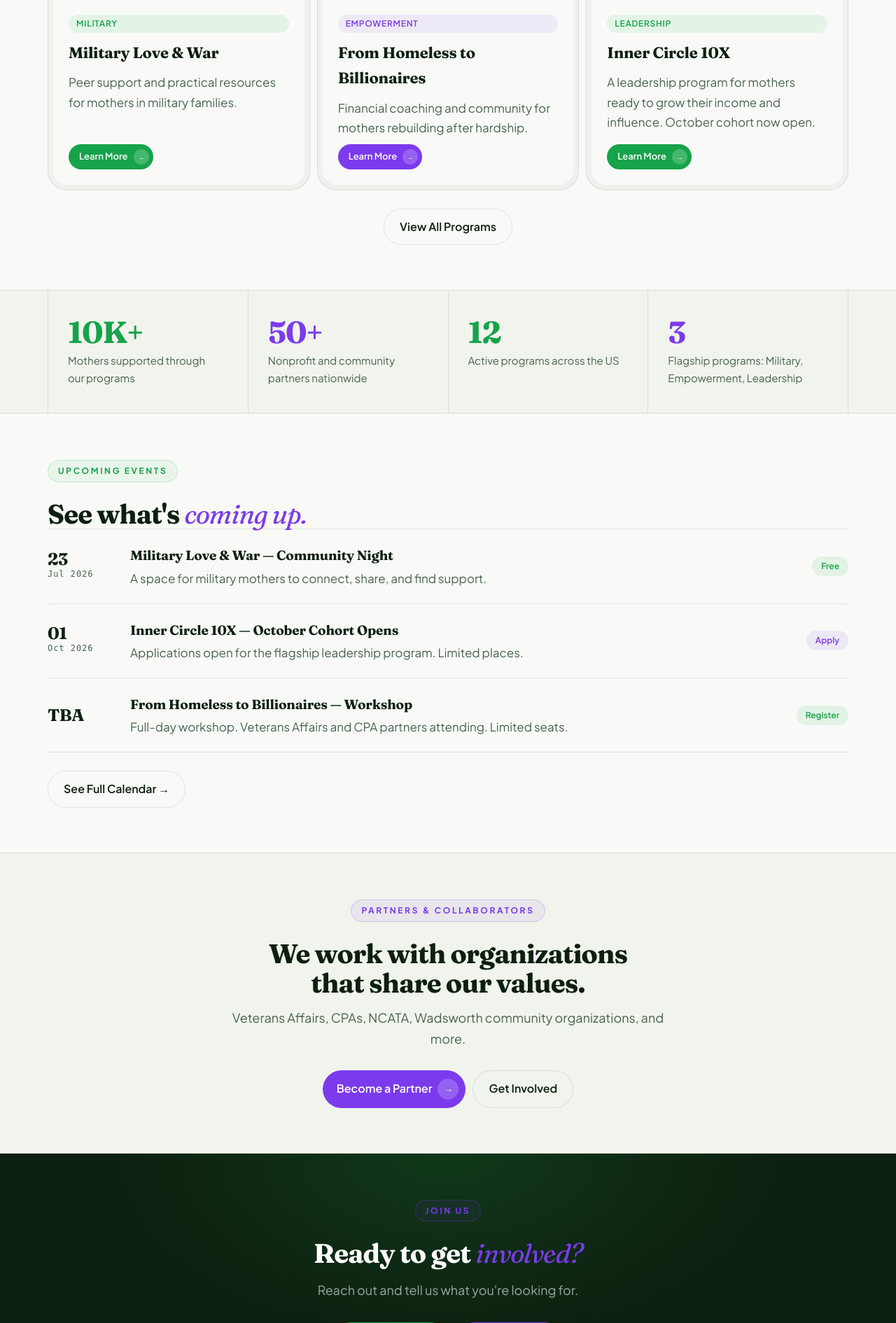
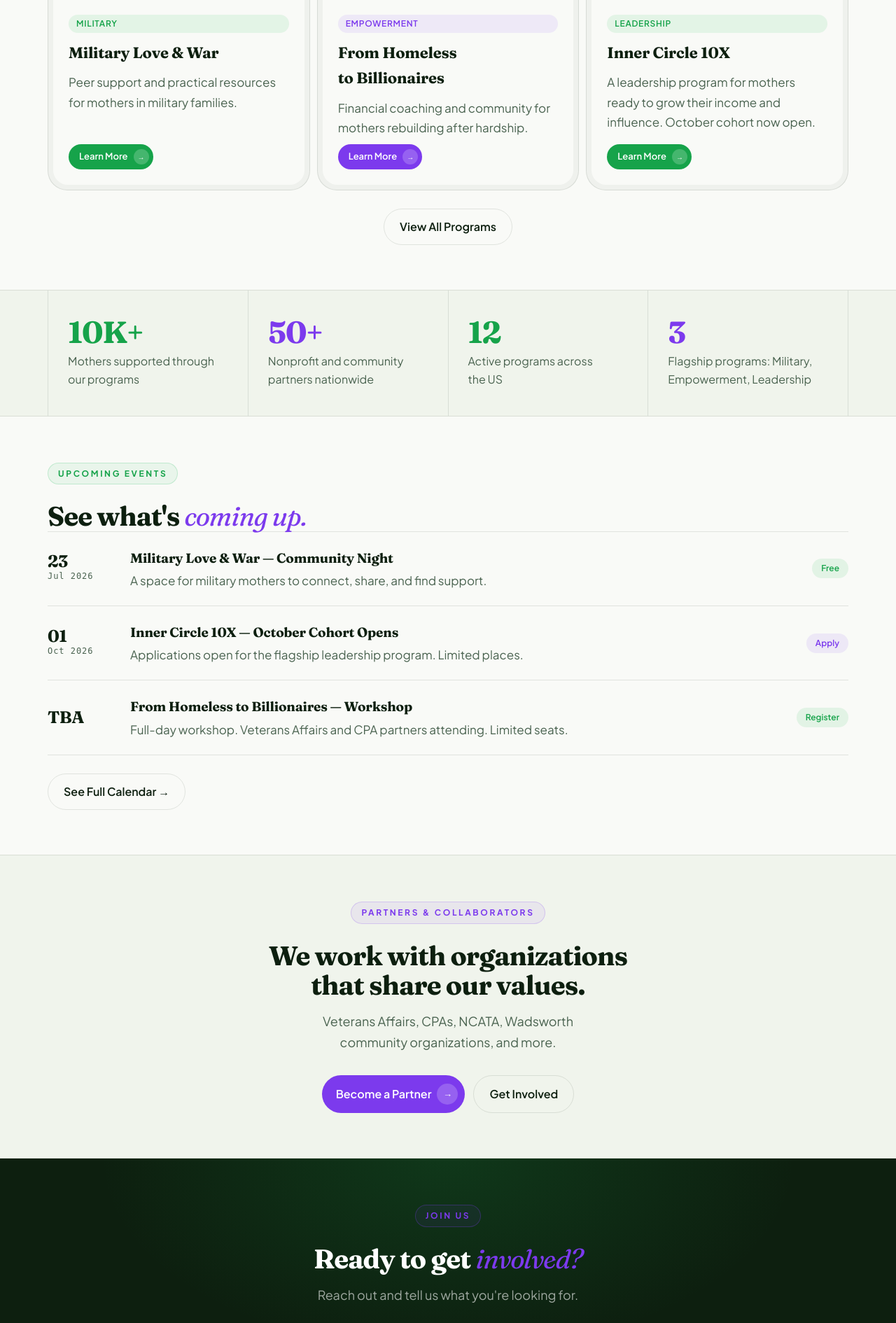
Before and after one commit to AmmarMetaphor/global-mothers-united-wordpress, a WordPress theme: template front-page.php in a window 1280 px wide. Shown: the part 1604-3494 px from the top of the page at 70% size. Run offline with PHP 8.4 and a stand-in for WordPress, Linux system fonts and the light colour scheme; the site name, menu and one post (Sample post) are stand-ins, and other content is empty; some web fonts are replaced.

Commit message:
Polish typography and text alignment site-wide

```diff
--- a/assets/css/site.css
+++ b/assets/css/site.css
@@ -30,6 +30,10 @@ html{scroll-behavior:smooth}
 body{background:var(--cream);color:var(--ink);font-family:'Plus Jakarta Sans',sans-serif;font-size:18px;line-height:1.65;-webkit-font-smoothing:antialiased;overflow-x:hidden}
 ::selection{background:var(--green);color:#fff}
 a:focus-visible,button:focus-visible{outline:2px solid var(--green-mid);outline-offset:2px}
+
+/* Sitewide widow/orphan control: browsers that support text-wrap simply get
+   better line breaks, everything else falls back to normal wrapping. */
+p{text-wrap:pretty}
 
 /* ---- Scroll-reveal animation (.rv) — unchanged from Phase 1 ---- */
 .rv{opacity:0;transform:translateY(24px);filter:blur(4px);transition:opacity .9s var(--ease),transform .9s var(--ease),filter .9s var(--ease)}
@@ -72,18 +76,22 @@ nav{position:fixed;top:20px;left:50%;transform:translateX(-50%);z-index:40;displ
 .sr-only{position:absolute;width:1px;height:1px;padding:0;margin:-1px;overflow:hidden;clip:rect(0,0,0,0);white-space:nowrap;border:0}
 .eyebrow.g{color:var(--green-mid);background:rgba(29,185,84,.07);border-color:rgba(29,185,84,.2)}
 .eyebrow.p{color:var(--purple-soft);background:rgba(124,58,237,.07);border-color:rgba(124,58,237,.2)}
-h1{font-family:'Fraunces',serif;font-weight:700;font-size:clamp(40px,5vw,68px);line-height:1.05;letter-spacing:-.03em}
+h1{font-family:'Fraunces',serif;font-weight:700;font-size:clamp(40px,5vw,68px);line-height:1.05;letter-spacing:-.03em;text-wrap:balance}
 h1 em{font-style:italic;font-weight:400;color:var(--green-mid)}
-h2{font-family:'Fraunces',serif;font-weight:700;font-size:clamp(26px,3vw,40px);line-height:1.1;letter-spacing:-.025em}
+h2{font-family:'Fraunces',serif;font-weight:700;font-size:clamp(26px,3vw,40px);line-height:1.1;letter-spacing:-.025em;text-wrap:balance}
 h2 em{font-style:italic;font-weight:400;color:var(--purple-soft)}
-h3{font-family:'Fraunces',serif;font-weight:600;font-size:22px;letter-spacing:-.01em}
+h3{font-family:'Fraunces',serif;font-weight:600;font-size:22px;letter-spacing:-.01em;text-wrap:balance}
 section{padding:var(--space-xl) 0}
 header.page{padding:100px 0 var(--space-lg)}
+
+/* Shared page-header intro paragraph (Programs, Events, Get Involved,
+   Media, Contact) — replaces five near-identical inline styles. */
+.page-lede{color:var(--slate);font-size:18.5px;margin-top:18px;max-width:58ch}
 
 /* ---- Shared form fields (Get Involved + Contact) — unchanged, forms are out of scope ---- */
 .field{display:flex;flex-direction:column;gap:8px}
 .field label{font-size:13.5px;font-weight:600;color:var(--ink)}
-.field input,.field select,.field textarea{background:var(--cream-deep);border:1px solid var(--hairline);border-radius:12px;padding:12px 16px;font-family:'Plus Jakarta Sans',sans-serif;font-size:15px;color:var(--ink);outline:none;transition:border-color .3s var(--ease)}
+.field input,.field select,.field textarea{width:100%;min-width:0;background:var(--cream-deep);border:1px solid var(--hairline);border-radius:12px;padding:12px 16px;font-family:'Plus Jakarta Sans',sans-serif;font-size:15px;color:var(--ink);outline:none;transition:border-color .3s var(--ease)}
 .field input:focus,.field select:focus,.field textarea:focus{border-color:var(--green-mid);box-shadow:0 0 0 3px rgba(22,163,74,.1)}
 .field textarea{resize:vertical;min-height:100px}
 .field.full,.full{grid-column:1/-1}
@@ -94,6 +102,12 @@ header.page{padding:100px 0 var(--space-lg)}
 .fin h2{color:#fff;margin:0 auto;max-width:22ch;position:relative;z-index:1}
 .fin p{color:rgba(255,255,255,.62);margin:18px auto 36px;max-width:46ch;position:relative;z-index:1}
 .fin-cta{display:flex;gap:12px;justify-content:center;flex-wrap:wrap;position:relative;z-index:1}
+
+/* ---- Shared centered CTA band (Home Partner Band, Media Speaking Band) ---- */
+.cta-band{background:var(--cream-deep);border-top:1px solid var(--hairline);border-bottom:1px solid var(--hairline);padding:var(--space-xl) 0;text-align:center}
+.cta-band h2{margin:0 auto;max-width:24ch}
+.cta-band p{color:var(--slate);margin:16px auto 32px;max-width:50ch;text-wrap:balance}
+.cta-band .cta-row{display:flex;gap:12px;justify-content:center;flex-wrap:wrap}
 
 /* ---- Shared program/category badges (.ptag-g / .ptag-p) ---- */
 .ptag-g{background:rgba(29,185,84,.1);color:var(--green-mid)}
@@ -152,12 +166,12 @@ header::before{content:"";position:absolute;bottom:-100px;left:-60px;width:380px
 .bc{padding:22px;border-radius:calc(1.25rem - 3px)}
 .bc-big{grid-column:1/-1;background:var(--ink);position:relative;overflow:hidden}
 .bc-big::after{content:"";position:absolute;top:-40px;right:-40px;width:160px;height:160px;border-radius:999px;background:radial-gradient(circle,rgba(29,185,84,.28),transparent 70%)}
-.bc-big .num{font-family:'Fraunces',serif;font-weight:700;font-size:42px;letter-spacing:-.03em;color:var(--green);position:relative;z-index:1}
-.bc-big p{color:rgba(255,255,255,.58);font-size:14px;max-width:26ch;margin-top:5px;position:relative;z-index:1}
+.bc-big .num{font-family:'Fraunces',serif;font-weight:700;font-size:clamp(40px,3.6vw,56px);letter-spacing:-.03em;color:var(--green);position:relative;z-index:1}
+.bc-big p{color:rgba(255,255,255,.72);font-weight:500;line-height:1.5;font-size:clamp(17px,1vw,18px);max-width:26ch;margin-top:8px;position:relative;z-index:1}
 .bc-g{background:linear-gradient(135deg,var(--green-mid),var(--green-deep));color:#fff}
 .bc-p{background:linear-gradient(135deg,var(--purple-soft),var(--purple));color:#fff}
-.bc-g .num,.bc-p .num{font-family:'Fraunces',serif;font-weight:700;font-size:32px;letter-spacing:-.03em}
-.bc-g p,.bc-p p{font-size:14px;opacity:.85;margin-top:4px}
+.bc-g .num,.bc-p .num{font-family:'Fraunces',serif;font-weight:700;font-size:clamp(34px,2.8vw,46px);letter-spacing:-.03em}
+.bc-g p,.bc-p p{font-size:clamp(16px,1.1vw,18px);font-weight:700;opacity:1;margin-top:6px}
 
 .mission{background:var(--ink);color:#fff;position:relative;overflow:hidden}
 .mission::after{content:"";position:absolute;top:0;right:0;width:480px;height:100%;background:radial-gradient(ellipse at 100% 50%,rgba(29,185,84,.12),transparent 60%);pointer-events:none}
@@ -184,7 +198,7 @@ header::before{content:"";position:absolute;bottom:-100px;left:-60px;width:380px
 .st{padding:38px 28px;border-right:1px solid var(--hairline)}
 .st .num{font-family:'Fraunces',serif;font-weight:700;font-size:clamp(30px,3.4vw,46px);letter-spacing:-.03em;line-height:1}
 .st .num.g{color:var(--green-mid)}.st .num.p{color:var(--purple-soft)}
-.st p{color:var(--slate);font-size:15px;margin-top:6px;max-width:20ch}
+.st p{color:var(--slate);font-size:16px;margin-top:6px;max-width:22ch}
 
 .ev-row{display:grid;grid-template-columns:96px 1fr auto;gap:22px;align-items:center;padding:22px 0;border-bottom:1px solid var(--hairline);transition:background .25s var(--ease)}
 .ev-row:hover{background:rgba(29,185,84,.04)}
@@ -196,7 +210,7 @@ header::before{content:"";position:absolute;bottom:-100px;left:-60px;width:380px
 .ebadge-g{background:rgba(29,185,84,.1);color:var(--green-mid)}
 .ebadge-p{background:rgba(124,58,237,.09);color:var(--purple-soft)}
 
-.partner-band{background:var(--cream-deep);border-top:1px solid var(--hairline);border-bottom:1px solid var(--hairline);padding:var(--space-xl) 0;text-align:center}
+/* .partner-band is styled via the shared .cta-band rules above. */
 
 .final{background:var(--ink);color:#fff;text-align:center;position:relative;overflow:hidden}
 .final::after{content:"";position:absolute;inset:0;background:radial-gradient(ellipse at 50% 0%,rgba(29,185,84,.16),transparent 55%);pointer-events:none}
@@ -221,7 +235,7 @@ body.home .ptag{display:inline-block;padding:3px 11px;border-radius:999px;font-s
 .prog-visual-inner.p{background:linear-gradient(135deg,rgba(124,58,237,.12),rgba(107,33,168,.06))}
 .prog-photo{display:block;width:100%;height:100%;object-fit:cover}
 .prog-body h3{font-size:30px;margin-bottom:14px}
-.prog-body p{color:var(--slate);margin-bottom:14px;max-width:52ch}
+.prog-body p{color:var(--slate);margin-bottom:14px;max-width:60ch}
 .prog-detail{display:flex;flex-direction:column;gap:0;margin:20px 0;border-top:1px solid var(--hairline)}
 .pd{display:flex;gap:14px;padding:12px 0;border-bottom:1px solid var(--hairline);font-size:16px;color:var(--slate)}
 .pd strong{color:var(--ink);font-weight:600;min-width:90px}
@@ -268,7 +282,7 @@ body.gmu-programs .ptag{display:inline-block;padding:4px 12px;border-radius:999p
 .cal-wrap{background:rgba(13,31,15,.03);border:1px solid var(--hairline);border-radius:2rem;padding:8px;margin-top:var(--space-lg)}
 .cal-inner{background:var(--cream);border-radius:calc(2rem - 8px);padding:56px;text-align:center;box-shadow:inset 0 1px 1px rgba(255,255,255,.9)}
 .cal-inner h3{margin-bottom:8px}
-.cal-inner p{color:var(--slate);font-size:17px;max-width:44ch;margin:0 auto var(--space-md)}
+.cal-inner p{color:var(--slate);font-size:17px;max-width:48ch;margin:0 auto var(--space-md)}
 
 
 /* ==========================================================================
@@ -310,7 +324,7 @@ body.gmu-programs .ptag{display:inline-block;padding:4px 12px;border-radius:999p
 .press-pub{font-family:'Fraunces',serif;font-weight:700;font-size:19px}.press-pub span{display:block;font-family:'Spline Sans Mono',monospace;font-size:12px;letter-spacing:.16em;text-transform:uppercase;color:var(--slate);font-weight:400;margin-bottom:3px}
 .press-row h3{font-size:19px;margin-bottom:4px}.press-row p{color:var(--slate);font-size:17px}
 .press-date{font-family:'Spline Sans Mono',monospace;font-size:12px;color:var(--slate);white-space:nowrap}
-.speak-band{background:var(--cream-deep);border-top:1px solid var(--hairline);border-bottom:1px solid var(--hairline);padding:var(--space-xl) 0;text-align:center}
+/* .speak-band is styled via the shared .cta-band rules above. */
 
 /* ---- Media page overrides: page-scoped .ptag is an anchor pill here, not a badge ---- */
 body.gmu-media .ptag{padding:5px 12px;border-radius:999px;font-size:12px;font-weight:600;border:1px solid var(--hairline);color:var(--slate);text-decoration:none;transition:all .3s var(--ease)}
@@ -326,7 +340,7 @@ body.gmu-media .ptag.g:hover{background:var(--green-mid);color:#fff}
 .contact-info{display:flex;flex-direction:column;gap:0}
 .ci{padding:24px 0;border-bottom:1px solid var(--hairline);display:flex;gap:18px;align-items:flex-start}
 .ci:first-child{border-top:1px solid var(--hairline)}
-.ci h3{font-size:19px;margin-bottom:3px}.ci p,.ci a{color:var(--slate);font-size:17px;text-decoration:none}.ci a:hover{color:var(--green-mid)}
+.ci h3{font-size:19px;margin-bottom:3px}.ci p,.ci a{color:var(--slate);font-size:17px;text-decoration:none;overflow-wrap:anywhere}.ci a:hover{color:var(--green-mid)}
 .form-shell{background:rgba(13,31,15,.04);border:1px solid var(--hairline);border-radius:2rem;padding:8px}
 .form-box{background:var(--cream);border-radius:calc(2rem - 8px);padding:44px;box-shadow:inset 0 1px 1px rgba(255,255,255,.9)}
 .fg{display:grid;grid-template-columns:1fr 1fr;gap:18px}
--- a/front-page.php
+++ b/front-page.php
@@ -157,12 +157,12 @@ get_header();
 </section>
 
 <!-- PARTNER BAND -->
-<div class="partner-band">
+<div class="partner-band cta-band">
   <div class="wrap">
     <span class="eyebrow p rv">Partners & Collaborators</span>
-    <h2 class="rv d1" style="margin:0 auto;max-width:22ch;text-align:center">We work with organizations that share our values.</h2>
-    <p class="rv d2" style="color:var(--slate);margin:14px auto 30px;max-width:50ch;text-align:center">Veterans Affairs, CPAs, NCATA, Wadsworth community organizations, and more.</p>
-    <div class="rv" style="display:flex;gap:10px;justify-content:center;flex-wrap:wrap">
+    <h2 class="rv d1">We work with organizations that share our values.</h2>
+    <p class="rv d2">Veterans Affairs, CPAs, NCATA, Wadsworth community organizations, and more.</p>
+    <div class="cta-row rv">
       <a class="btn btn-p" href="<?php echo esc_url( home_url( '/contact/' ) ); ?>">Become a Partner <span class="arr">→</span></a>
       <a class="btn btn-ghost" href="<?php echo esc_url( home_url( '/get-involved/' ) ); ?>">Get Involved</a>
     </div>
--- a/page-contact.php
+++ b/page-contact.php
@@ -10,7 +10,7 @@ get_header();
 <header class="page"><div class="wrap">
 <span class="eyebrow g rv">Contact Us</span>
 <h1 class="rv d1">We would love to <em>hear from you.</em></h1>
-<p class="rv d2" style="color:var(--slate);font-size:18.5px;max-width:50ch;margin-top:18px">Whether you're a mother looking for support, an organization ready to partner, or someone who wants to get involved, reach out.</p>
+<p class="page-lede rv d2">Whether you're a mother looking for support, an organization ready to partner, or someone who wants to get involved, reach out.</p>
 </div></header>
 
 <section style="padding-top:var(--space-md)"><div class="wrap">
--- a/page-events.php
+++ b/page-events.php
@@ -10,7 +10,7 @@ get_header();
 <header class="page"><div class="wrap">
 <span class="eyebrow g rv">Events & Calendar</span>
 <h1 class="rv d1">Where we show up <em>together.</em></h1>
-<p class="rv d2" style="color:var(--slate);font-size:18.5px;max-width:50ch;margin-top:18px">Community nights, workshops, cohort launches, and partner events, all in one place. Free to attend unless noted.</p>
+<p class="page-lede rv d2">Community nights, workshops, cohort launches, and partner events, all in one place. Free to attend unless noted.</p>
 <div class="filters rv">
   <button type="button" class="ftab on" data-filter="all" aria-pressed="true">All Events</button>
   <button type="button" class="ftab" data-filter="military" aria-pressed="false">Military</button>
@@ -31,7 +31,7 @@ get_header();
       <div class="feat-meta"><span>Jul 23, 2026</span> &nbsp;·&nbsp; 6:00 PM EST &nbsp;·&nbsp; <span>Free</span> &nbsp;·&nbsp; Zoom + In-Person</div>
       <div class="feat-actions">
         <a class="btn btn-g" href="<?php echo esc_url( home_url( '/contact/' ) ); ?>">Reserve Your Spot <span class="arr">→</span></a>
-        <button type="button" class="btn" style="background:rgba(255,255,255,.1);color:#fff;padding:10px 20px">Add to Calendar</button>
+        <button type="button" class="btn" style="background:rgba(255,255,255,.1);color:#fff;padding:12px 20px">Add to Calendar</button>
       </div>
     </div>
     <div class="feat-side">
--- a/page-get-involved.php
+++ b/page-get-involved.php
@@ -10,7 +10,7 @@ get_header();
 <header class="page"><div class="wrap">
 <span class="eyebrow g rv">Get Involved</span>
 <h1 class="rv d1">There is a place <em>for you</em> here.</h1>
-<p class="rv d2" style="color:var(--slate);font-size:18.5px;max-width:52ch;margin-top:18px">Whether you're a mother looking for community, an organization ready to partner, or someone who wants to help, we'd like to hear from you.</p>
+<p class="page-lede rv d2">Whether you're a mother looking for community, an organization ready to partner, or someone who wants to help, we'd like to hear from you.</p>
 </div></header>
 
 <section style="padding-top:var(--space-md)"><div class="wrap">
@@ -35,14 +35,14 @@ get_header();
     <div class="way dark">
       <h3>Volunteer</h3>
       <p>Give your time or expertise. We're always looking for volunteers who want to help mothers directly.</p>
-      <a class="btn" style="background:rgba(255,255,255,.12);color:#fff;padding:10px 20px" href="#join-form">Volunteer <span class="arr" style="background:rgba(255,255,255,.1)">→</span></a>
+      <a class="btn" style="background:rgba(255,255,255,.12);color:#fff;padding:12px 20px" href="#join-form">Volunteer <span class="arr" style="background:rgba(255,255,255,.1)">→</span></a>
     </div>
   </div>
   <div class="way-shell rv d1">
     <div class="way dark">
       <h3>Invite Us to Speak</h3>
       <p>Bring Global Mothers United to your event, school, organization, or community. We speak on empowerment, military families, and financial resilience.</p>
-      <a class="btn" style="background:rgba(29,185,84,.25);color:#fff;padding:10px 20px" href="#join-form">Book a Speaker <span class="arr" style="background:rgba(255,255,255,.1)">→</span></a>
+      <a class="btn" style="background:rgba(29,185,84,.25);color:#fff;padding:12px 20px" href="#join-form">Book a Speaker <span class="arr" style="background:rgba(255,255,255,.1)">→</span></a>
     </div>
   </div>
 </div>
--- a/page-programs.php
+++ b/page-programs.php
@@ -9,7 +9,7 @@ get_header();
 
 <header class="page"><div class="wrap">
 <h1 class="rv d1">Programs built for the mothers <em>who need it most.</em></h1>
-<p class="rv d2" style="color:var(--slate);font-size:18.5px;max-width:52ch;margin-top:18px">Three flagship programs, each built around a different chapter of a mother's life.</p>
+<p class="page-lede rv d2">Three flagship programs, each built around a different chapter of a mother's life.</p>
 </div></header>
 
 <section style="padding-top:var(--space-md)"><div class="wrap">
```
Also changed, not shown: page-media.php (+9 -9 lines).
